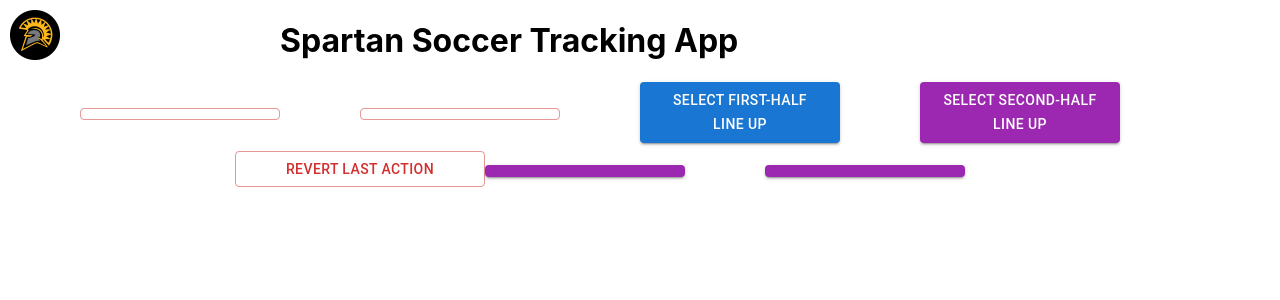
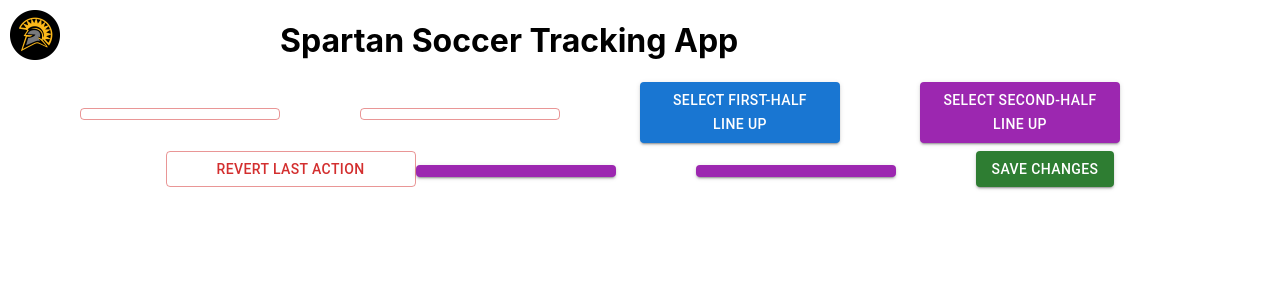
Before and after one commit to kitkatmia/mvhs-soccer-tracker, a React (Create React App) app: page / in a window 1280 px wide. Shown: the top 300 px of the page. Built offline with nearby package versions, Linux system fonts and the light colour scheme.

Commit message:
new bug: save doesn't update goalie

```diff
--- a/src/App.js
+++ b/src/App.js
@@ -11,6 +11,7 @@ import DoubleModal from './components/DoubleModal';
 import DoubleModal2 from './components/DoubleModal2';
 
 import playersOnField from './contexts/GlobalCurrentPlayers';
+import SaveButton from './components/SaveButton';
 
 function App() {
   const [data, setData] = useState({});
@@ -59,8 +60,8 @@ function App() {
 
     // iterates through keys, save in storage
     for (let i = 0; i < localStorage.length; i++) {
-      console.log('key: ', localStorage[i], " val: ", JSON.parse(localStorage.getItem(localStorage[i])))
       const key = localStorage.key(i);
+      console.log('key: ', key, " val: ", JSON.parse(localStorage.getItem(key)))
       localStorageData[key] = JSON.parse(localStorage.getItem(key));
     }
 
@@ -76,14 +77,14 @@ function App() {
     a.href = url;
     a.download = fileName + '.json';
 
-    // append the anchor to the body and trigger a click to start the download
+    // // append the anchor to the body and trigger a click to start the download
     // document.body.appendChild(a);
     // a.click();
 
-    // remove the temporary anchor
+    // // remove the temporary anchor
     // document.body.removeChild(a);
 
-    // rRevoke the Blob URL to free up resources
+    // // revoke the Blob URL to free up resources
     // URL.revokeObjectURL(url);
   };
 
@@ -158,6 +159,9 @@ function App() {
         <Grid item>
           <DoubleModal2 eventName={process.env.REACT_APP_SUB_IN_EVENT} eventName2={process.env.REACT_APP_SUB_OUT_EVENT} type={process.env.REACT_APP_SUB_TYPE} descriptionPanel1="Select Player to Sub In" descriptionPanel2="Select Player to Sub Out" color="secondary" buttonStyle={{ width: '200px', minWidth: "100px", marginRight: "10vh" }} />
         </Grid>
+        <Grid item>
+          <SaveButton eventName={process.env.REACT_APP_GK_SAVE_EVENT} event={() => playersOnField.getGoalie()} text={process.env.REACT_APP_GK_SAVE_EVENT} formatingDefault={false} />
+        </Grid>
       </Grid>
     </div >
   );
--- a/src/components/SaveButton.js
+++ b/src/components/SaveButton.js
@@ -4,13 +4,16 @@ import "./SaveButton.css"
 
 
 
-const SaveButton = ({ eventName, event, onClick, eventName2 = null, event2 = null, condition = true }) => {
+const SaveButton = ({ eventName, event, onClick = null, eventName2 = null, event2 = null, condition = true, text = "Save Changes", formatingDefault = true }) => {
+    // DEBUG: does condition need to be there...
     const handleClick = () => {
         console.log("eventname: ", eventName, " event: ", event)
         if (eventName2) {
             console.log("eventname2: ", eventName2, " event: ", event2)
         }
-        onClick();
+        if (onClick !== null) {
+            onClick();
+        }
         const timestamp = new Date().getTime()
         const jsonData = { "Event": eventName, "Description": event };
         localStorage.setItem(timestamp, JSON.stringify(jsonData));
@@ -25,8 +28,8 @@ const SaveButton = ({ eventName, event, onClick, eventName2 = null, event2 = nul
     };
 
     return (
-        <Button variant="contained" color="success" style={{ width: "150px", position: "absolute", right: "0", bottom: "0", marginRight: "20px", marginBottom: "10px" }} className="lineup" onClick={condition ? handleClick : null}>
-            Save Changes
+        <Button variant="contained" color="success" style={formatingDefault ? { width: "150px", position: "absolute", right: "0", bottom: "0", marginRight: "20px", marginBottom: "10px" } : null} className="lineup" onClick={condition ? handleClick : null}>
+            {text}
         </Button >
     )
 }
--- a/src/contexts/GlobalCurrentPlayers.js
+++ b/src/contexts/GlobalCurrentPlayers.js
@@ -2,7 +2,14 @@ import JSONplayers from "../data/players.json"
 
 class GlobalCurrentPlayers {
     constructor() {
+        // DEBUG: currentGoalie isn't updating
         this.playersOn = [];
+        this.goalies = ["Player 1", "Player 2"];
+        this.currentGoalie = "Player 1";
+    }
+
+    getGoalie() {
+        return this.currentGoalie;
     }
 
     setAll(lineUp) {
@@ -11,6 +18,14 @@ class GlobalCurrentPlayers {
 
             if (isValidLineUp) {
                 this.playersOn = lineUp;
+                for (let i = 0; i < this.goalies.length; i++) {
+                    console.log("doguriogwehrg     ", this.playersOn.map(player => Object.keys(player)[0]))
+                    if (this.playersOn.map(player => Object.keys(player)[0]).includes(this.goalies[i])) {
+                        this.currentGoalie = this.goalies[i];
+                        console.log('\n\nincludes, new goalies: ', this.currentGoalie, "\n\n")
+                        break;
+                    }
+                }
             } else {
                 console.error("Invalid lineup format. Ensure each player is an object with keys.");
             }
@@ -45,7 +60,6 @@ class GlobalCurrentPlayers {
     swapPlayers(subOutP, subInP) {
         // DEBUG: for some reason if this.playersOn is printed, one of the values is of the format ['Player 6', 'p4.jpeg'], instead of {}, but it still seems to be working for now, and if I try to fix the issue with another function is says it doesn't exist??
         // this.checkAndFixListIssue()
-        console.log("Original field players: ", this.playersOn)
         const fieldPlayers = this.playersOn.map(player => Object.keys(player)[0]);
         // console.log("soooo players.ON should be the same: ", this.playersOn)
         const index = fieldPlayers.findIndex(player => player === subOutP);
@@ -54,7 +68,9 @@ class GlobalCurrentPlayers {
             // Find the profile of the target player using the find method
             const targetProfile = Object.entries(JSONplayers).find(([key, value]) => key === subInP)
             this.playersOn[index] = { [targetProfile[0]]: targetProfile[1] };
-            console.log("New field players: ", this.playersOn)
+            if (this.goalies.includes(subOutP) && this.goalies.includes(subInP)) {
+                this.currentGoalie = subInP;
+            }
         } else {
             console.log("\n\n keys", this.playersOn.map(player => Object.keys(player)[0]))
             console.log("uh oh. didn't find player on the field...")
```
